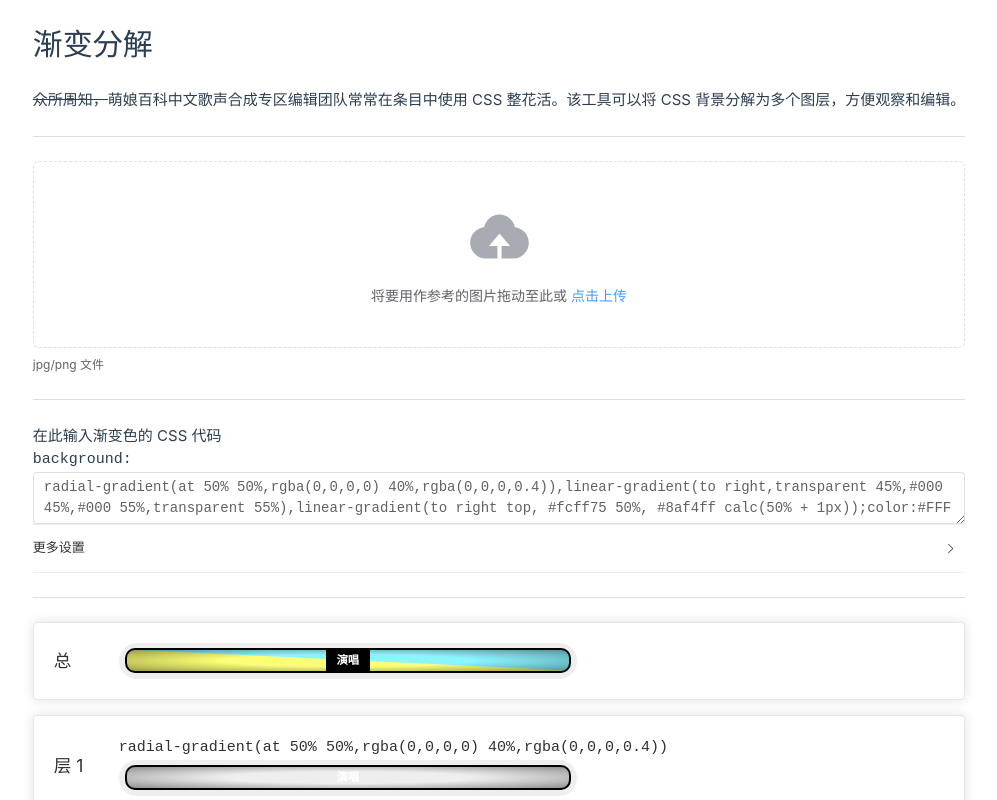
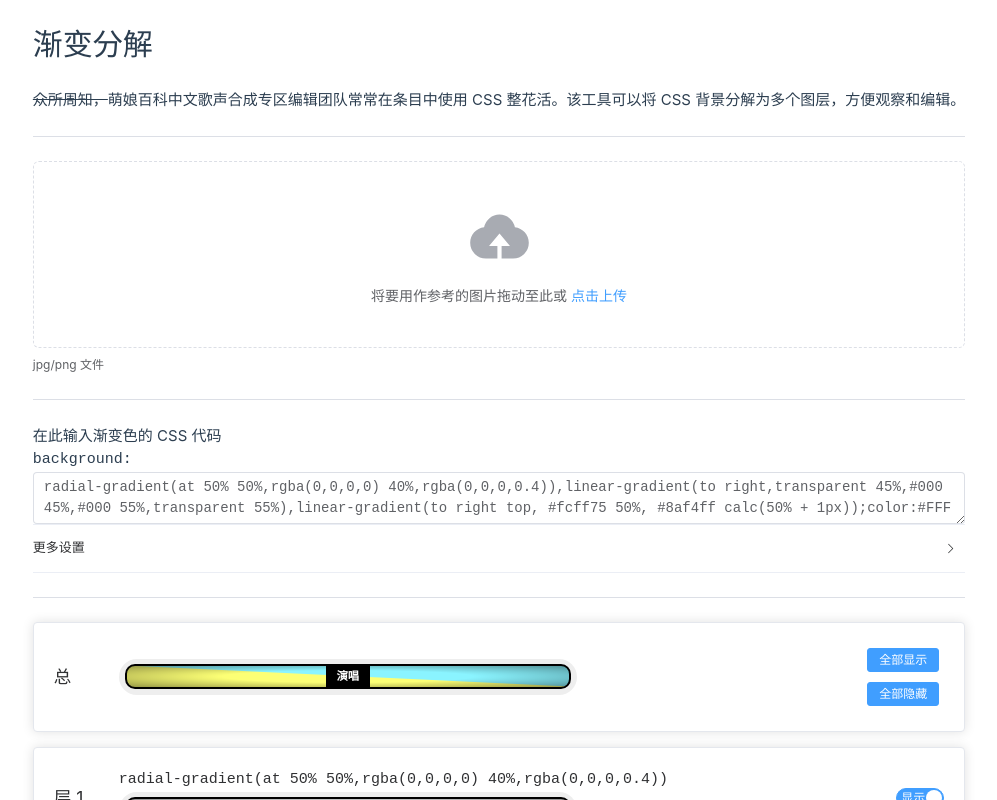
Before and after one commit to Wallbreaker5th/gradient-decomposition, a Vue app: page / in a window 1280 px wide. Shown: the top 800 px of the page, without its empty margins (141-1138 px from the left). Built offline with nearby package versions, Linux system fonts and the light colour scheme.

Commit message:
分层展示

```diff
--- a/src/components/LayerCard.vue
+++ b/src/components/LayerCard.vue
@@ -15,7 +15,7 @@ export default {
         <h3>{{title}}</h3>
       </div>
       <!-- slot -->
-      <div>
+      <div style="flex-grow: 1;">
         <slot></slot>
       </div>
     </div>
--- a/src/components/LayersDisplay.vue
+++ b/src/components/LayersDisplay.vue
@@ -20,6 +20,7 @@ export default {
       background: "#eeeeee",
       exampleText: "演唱",
       index: 0,
+      isDisplayed: []
     };
   },
   methods: {
@@ -59,6 +60,28 @@ export default {
 
       return result;
     },
+    onInputUpdated() {
+      let old_length = this.isDisplayed.length;
+      let new_length = this.decompose(this.css).length;
+      while (old_length < new_length) {
+        this.isDisplayed.push(true);
+        old_length++;
+      }
+      while (old_length > new_length) {
+        this.isDisplayed.pop();
+        old_length--;
+      }
+    },
+    displayAll() {
+      for (let i = 0; i < this.isDisplayed.length; i++) {
+        this.isDisplayed[i] = true;
+      }
+    },
+    hideAll() {
+      for (let i = 0; i < this.isDisplayed.length; i++) {
+        this.isDisplayed[i] = false;
+      }
+    }
   },
   computed: {
     decomposedCss() {
@@ -75,7 +98,25 @@ export default {
       // all after the first `;`
       // trim the leading and trailing spaces of each part
       return this.css.split(';').slice(1).map(x => x.trim()).join(';\n');
-    }
+    },
+    combinedCss() {
+      let decomposed = this.decompose(this.css);
+      let result = [];
+      for (let i = 0; i < decomposed.length; i++) {
+        if (this.isDisplayed[i]) {
+          result.push(decomposed[i]);
+        }
+      }
+      if (result.length == 0) {
+        result = "transparent";
+      } else {
+        result = result.join(',\n');
+      }
+      return result;
+    },
+  },
+  mounted() {
+    this.onInputUpdated();
   }
 }
 
@@ -87,7 +128,8 @@ export default {
     <p>在此输入渐变色的 CSS 代码</p>
 
     <pre>background: </pre>
-    <el-input v-model="css" type="textarea" placeholder="CSS 代码" style="font-family: monospace"></el-input>
+    <el-input v-model="css" type="textarea" placeholder="CSS 代码" style="font-family: monospace"
+      @input="onInputUpdated()"></el-input>
 
     <el-collapse>
       <el-collapse-item title="更多设置">
@@ -125,14 +167,21 @@ export default {
     </div>
     <div v-else>
       <LayerCard title="总">
-        <ColoredBox :css="css.split(';')[0]" :width="width" :height="height" :borderwidth="borderwidth"
-          :bordercolor="bordercolor" :borderRadius="borderRadius" :background="background" :extraCss="extraCss"
-          :exampleText="exampleText">
-        </ColoredBox>
+        <div style="display:flex; flex-direction: row; align-items: center; justify-content: space-between;">
+          <ColoredBox :css="combinedCss" :width="width" :height="height" :borderwidth="borderwidth"
+            :bordercolor="bordercolor" :borderRadius="borderRadius" :background="background" :extraCss="extraCss"
+            :exampleText="exampleText">
+          </ColoredBox>
+          <div style="display: flex; flex-direction: column; justify-content: center; align-items: center;">
+            <el-button type="primary" @click="displayAll()" style="margin: 5px 5px;" size="small">全部显示</el-button>
+            <el-button type="primary" @click="hideAll()" style="margin: 5px 5px;" size="small">全部隐藏</el-button>
+          </div>
+        </div>
       </LayerCard>
-      <SingleLayer v-for="layer in decomposedCss" :css="layer.css" :index="layer.index"
-        :key="layer.index" :extraCss="extraCss" :width="width" :height="height" :borderwidth="borderwidth"
-        :bordercolor="bordercolor" :borderRadius="borderRadius" :background="background" :exampleText="exampleText">
+      <SingleLayer v-for="layer in decomposedCss" :css="layer.css" :index="layer.index" :key="layer.index"
+        :extraCss="extraCss" :width="width" :height="height" :borderwidth="borderwidth" :bordercolor="bordercolor"
+        :borderRadius="borderRadius" :background="background" :exampleText="exampleText">
+        <el-switch v-model="isDisplayed[layer.index - 1]" active-text="显示" inactive-text="隐藏" inline-prompt></el-switch>
       </SingleLayer>
       <LayerCard title="其他">
         <pre style="break-word: break-all; white-space: pre-wrap;">{{ extraCss }}</pre>
--- a/src/components/SingleLayer.vue
+++ b/src/components/SingleLayer.vue
@@ -57,10 +57,17 @@ export default {
 <template>
   <div>
     <LayerCard :title="`层 ${index}`">
-      <pre style="break-word: break-all; white-space: pre-wrap;">{{css}}</pre>
-      <ColoredBox :css="css" :width="width" :height="height" :borderwidth="borderwidth" :bordercolor="bordercolor"
-        :borderRadius="borderRadius" :background="background" :extraCss="extraCss" :exampleText="exampleText">
-      </ColoredBox>
+      <div style="display:flex; flex-direction: row; align-items: center; justify-content: space-between;">
+        <div>
+          <pre style="break-word: break-all; white-space: pre-wrap;">{{css}}</pre>
+          <ColoredBox :css="css" :width="width" :height="height" :borderwidth="borderwidth" :bordercolor="bordercolor"
+            :borderRadius="borderRadius" :background="background" :extraCss="extraCss" :exampleText="exampleText">
+          </ColoredBox>
+        </div>
+        <div>
+          <slot></slot>
+        </div>
+      </div>
     </LayerCard>
   </div>
 </template>
```
